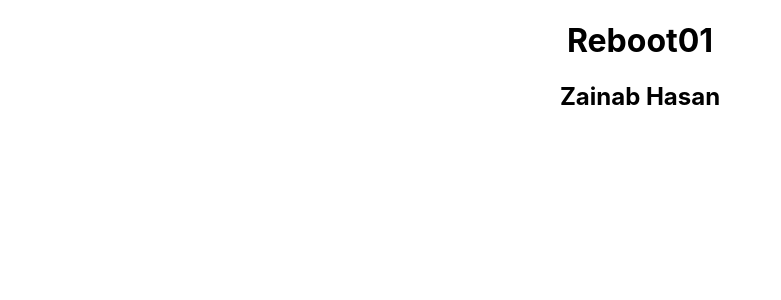
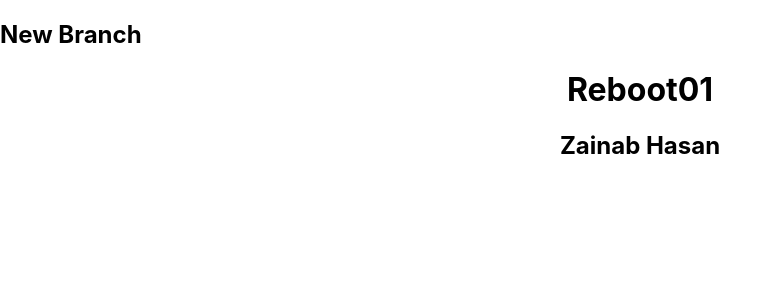
Before and after one commit to zainabbf/NewApp-React, a React (Create React App) app: page / in a window 1280 px wide. Shown: the top 300 px of the page, without its empty margins (0-781 px from the left). Built offline with nearby package versions, Linux system fonts and the light colour scheme; the HTML template or start-up script is replaced by a standard one.

Commit message:
new-branch

```diff
--- a/src/App.js
+++ b/src/App.js
@@ -3,6 +3,7 @@
 function App() {
   return (
 <>
+<h2>New Branch</h2>
     <h1 className="title">Reboot01</h1>
     <h2 className="title">Zainab Hasan</h2>
 </>
```
